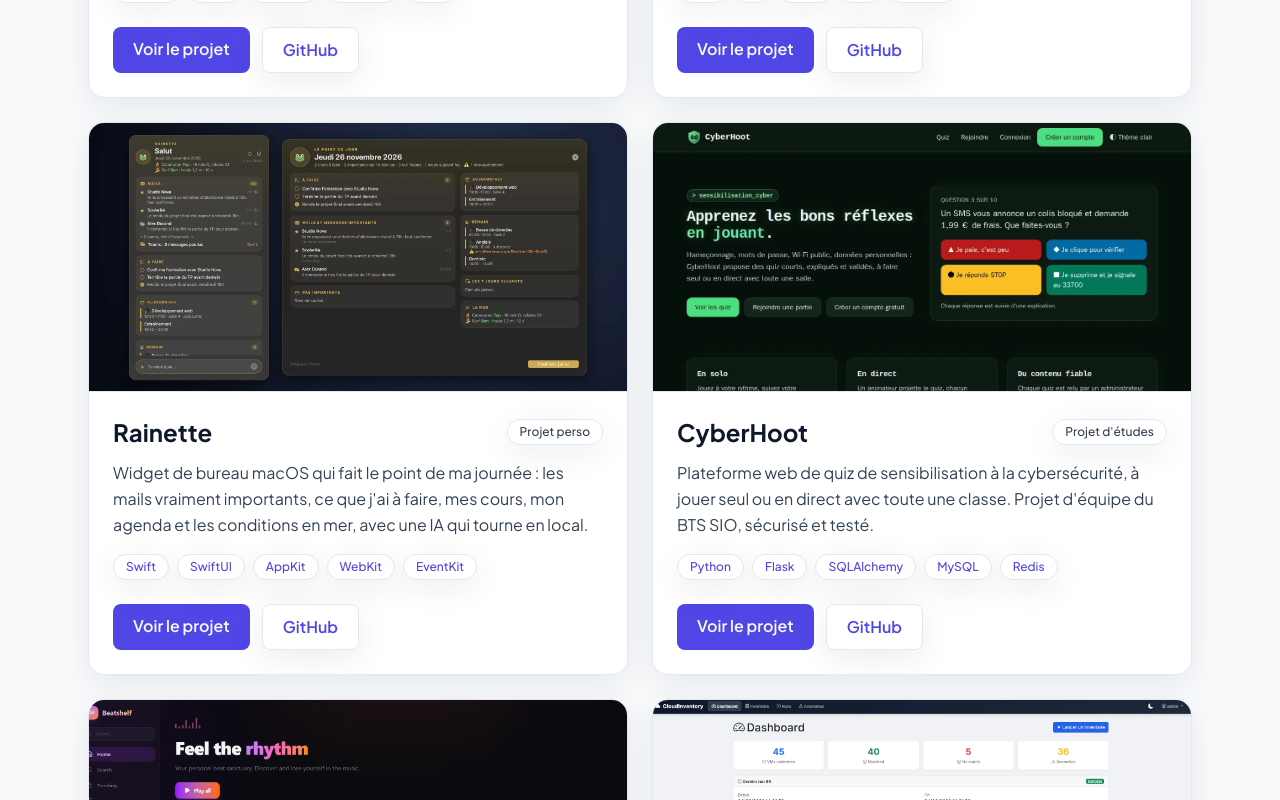
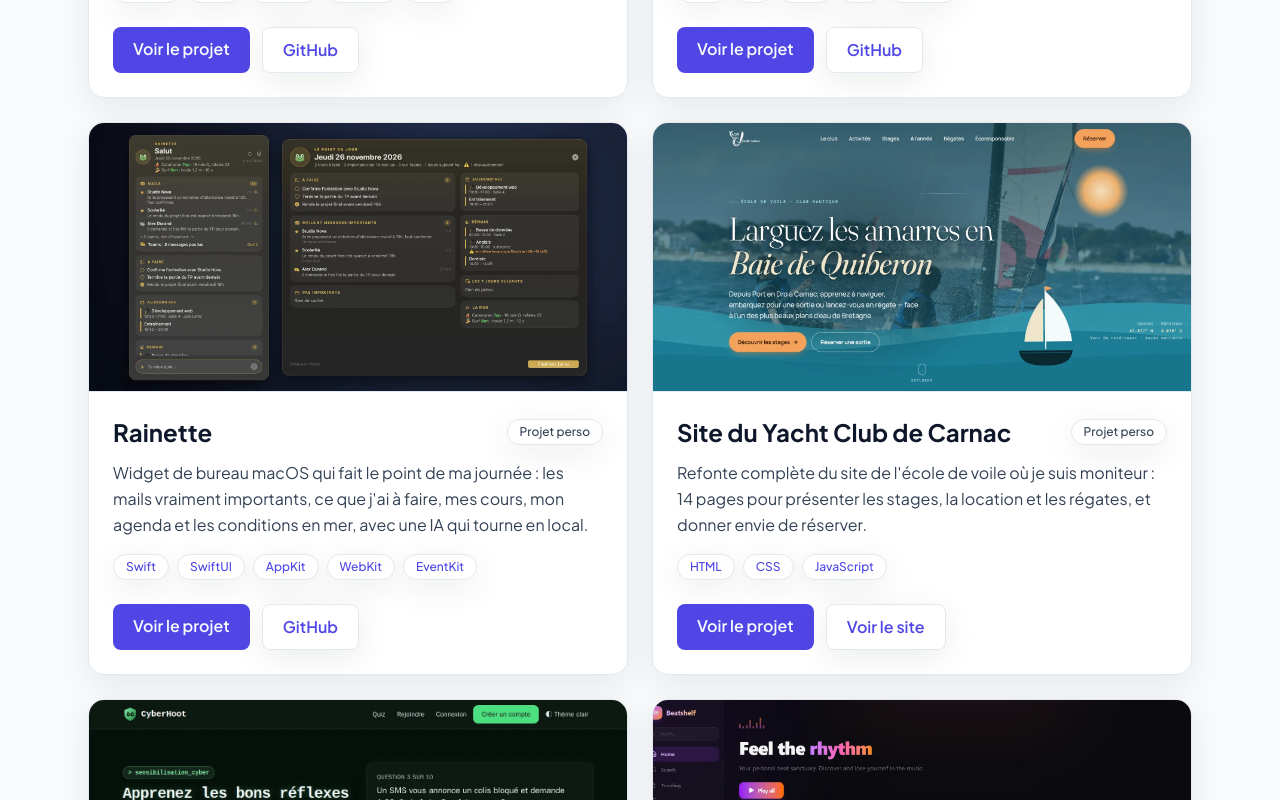
Before and after one commit to Fr0gzilla/Portfolio, a Next.js app: page / in a window 1280 px wide. Shown: the part 3960-4760 px from the top of the page. Built offline with nearby package versions, Linux system fonts and the light colour scheme.

Commit message:
Projet : refonte du site du Yacht Club de Carnac

```diff
--- a/app/projets/data.ts
+++ b/app/projets/data.ts
@@ -115,6 +115,40 @@ export const projets: Projet[] = [
     icone: `${basePath}/previews/rainette-icone.webp`,
     periode: "Novembre 2026 → en cours",
     role: "Concepteur et développeur (projet solo)",
+    confidentialite: "public",
+  },
+  {
+    slug: "yacht-club-carnac",
+    titre: "Site du Yacht Club de Carnac",
+    type: "perso",
+    resume:
+      "Refonte complète du site de l'école de voile où je suis moniteur : 14 pages pour présenter les stages, la location et les régates, et donner envie de réserver.",
+    contexte:
+      "Je suis moniteur de voile au Yacht Club de Carnac. J'ai pris l'initiative, de moi-même, de proposer au club une refonte complète de son site. Le projet est en discussion au sein du club pour sa mise en place.",
+    demande:
+      "Un site moderne et rapide, agréable sur téléphone, qui présente toutes les activités (stages, cours à l'année, location, régates, permis côtier, aviron, plongée, groupes) avec des informations exactes et un accès direct à la réservation en ligne du club.",
+    demarche: [
+      "Inventaire du contenu du site existant et vérification des informations (adresse, calendrier des régates 2026, âges et formules des stages, liens de réservation).",
+      "Site statique en HTML, CSS et JavaScript, sans framework : 14 pages, une identité visuelle propre (typographie, photos du club créditées) et un menu mobile accessible.",
+      "Référencement local : données structurées pour Google sur les pages d'activité, métadonnées de partage, mots-clés Carnac, Morbihan, Bretagne.",
+      "Accessibilité et performance : menu mobile accessible, contrastes vérifiés (AA), images en WebP chargées à la demande, fichiers versionnés pour éviter les problèmes de cache.",
+      "Côté légal : mentions légales, politique de confidentialité, et prévisions de vent en direct chargées seulement à la demande du visiteur, pour éviter les cookies tiers par défaut. Les documents d'inscription sont téléchargeables directement.",
+    ],
+    technologies: ["HTML", "CSS", "JavaScript"],
+    outils: ["GitHub Pages", "Git / GitHub", "WebP"],
+    resultats:
+      "Un site complet et en ligne, prêt à être repris par le club : 14 pages, 55 versions entre juillet et octobre 2026. Il est actuellement présenté et discuté au sein du club en vue de sa mise en place.",
+    difficultes:
+      "Rester fidèle à l'identité et aux informations réelles du club tout en modernisant entièrement la présentation, et rendre le site agréable aussi bien sur un grand écran que sur un téléphone.",
+    apports:
+      "Mener un projet de ma propre initiative pour une vraie structure, de l'analyse de l'existant à un site prêt à l'emploi, en pensant aux visiteurs (accessibilité, rapidité) comme au club (référencement, réservations, conformité).",
+    liens: [
+      { label: "Voir le site", url: "https://fr0gzilla.github.io/ycc-project/" },
+      { label: "Code source (GitHub)", url: "https://github.com/Fr0gzilla/ycc-project" },
+    ],
+    preview: `${basePath}/previews/ycc.webp`,
+    periode: "Juillet → octobre 2026",
+    role: "Conception et développement (initiative personnelle)",
     confidentialite: "public",
   },
   {
```
Also changed, not shown: public/previews/ycc.webp (added).
